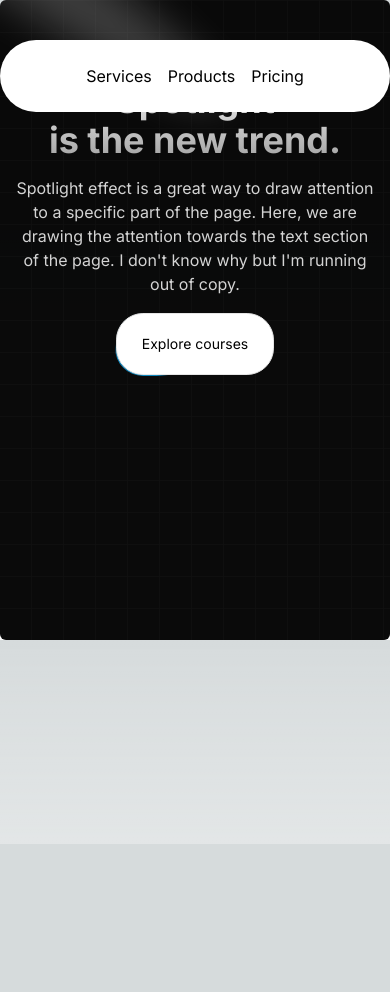
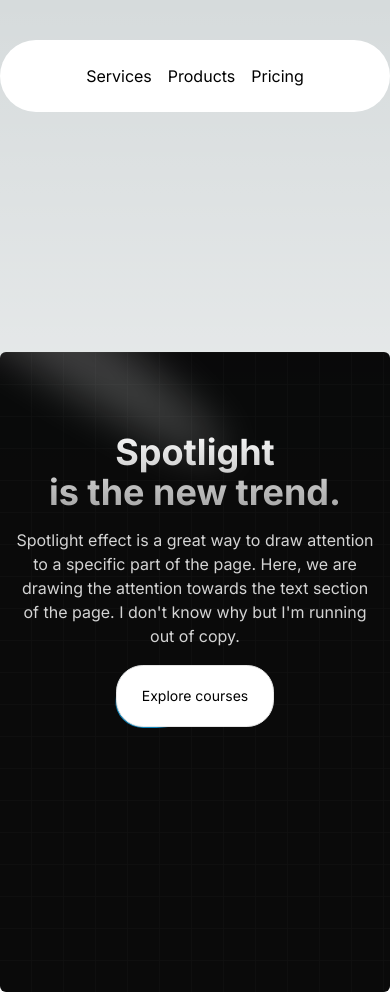
Before and after one commit to Ranjana993/musicial-website, a Next.js app: page / in a window 390 px wide. Before the commit the page ends 844 px from the top, so only its background shows below. Built offline with nearby package versions, Linux system fonts and the light colour scheme.

Commit message:
improved ui hero section

```diff
--- a/src/components/HeroSection.tsx
+++ b/src/components/HeroSection.tsx
@@ -5,7 +5,7 @@ import { Button } from "./ui/moving-border";
 
 export function HeroSection() {
   return (
-    <div className="h-[40rem] w-full rounded-md flex md:items-center md:justify-center bg-black/[0.96] antialiased bg-grid-white/[0.02] relative overflow-hidden">
+    <div className="h-[40rem] w-full rounded-md flex md:items-center md:justify-center mt-[22rem] lg:mt-0 bg-black/[0.96] antialiased bg-grid-white/[0.02] relative overflow-hidden">
       <Spotlight
         className="-top-40 left-0 md:left-60 md:-top-20"
         fill="white"
```
